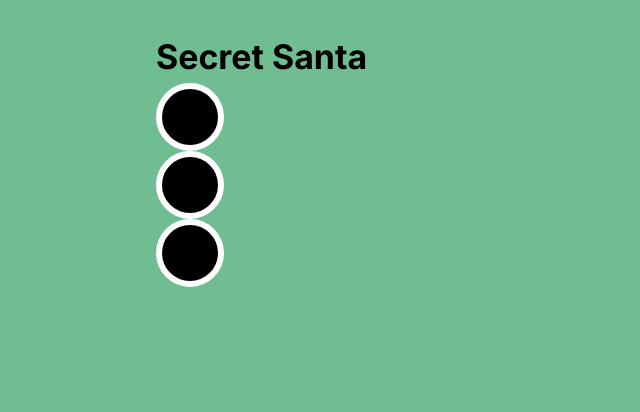
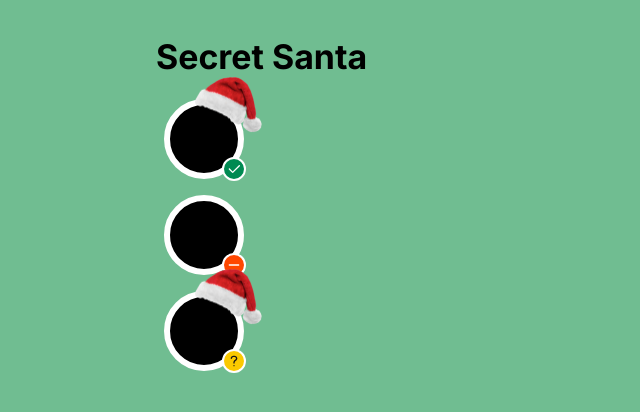
Before and after one commit to sarablom/secret-santa, a Next.js app: page / in a window 1280 px wide. Shown: the top 412 px of the page, without its empty margins (0-640 px from the left). Built offline with nearby package versions, Linux system fonts and the light colour scheme.

Commit message:
add new avatar status

```diff
--- a/src/components/Avatar/Avatar.tsx
+++ b/src/components/Avatar/Avatar.tsx
@@ -1,19 +1,35 @@
 import React from "react";
-import { AvatarWrapper, StyledStatusIndicator } from "./styles";
+import { AvatarWrapper, StyledStatusIndicator, SantaHatImage } from "./styles";
+
 import occupied from "../../../public/images/minus.svg";
 import available from "../../../public/images/check.svg";
+import unknown from "../../../public/images/question.svg";
+import santaHat from "../../../public/images/santa-hat.png";
 
 type Props = {
-	status?: "occupied" | "unknown" | "available";
+	user: User;
 };
 
-export const Avatar = ({ status }: Props) => {
+export const Avatar = ({ user }: Props) => {
+	const { status, displaySantaHat, imgUrl, firstName } = user;
+
 	return (
 		<AvatarWrapper>
-			{status && <StyledStatusIndicator
-				src={status === "occupied" ? occupied : available}
-				alt={status}
-			/>}
+			{displaySantaHat && (
+				<SantaHatImage src={santaHat} alt="Santa hat on avatar" />
+			)}
+			{status && (
+				<StyledStatusIndicator
+					src={
+						status === "occupied"
+							? occupied
+							: status === "unknown"
+							? unknown
+							: available
+					}
+					alt={`Online status: ${status}`}
+				/>
+			)}
 		</AvatarWrapper>
 	);
 };
--- a/src/components/Avatar/styles.ts
+++ b/src/components/Avatar/styles.ts
@@ -8,14 +8,27 @@ position: relative;
 	height: 68px;
 	border-radius: 50%;
 	border: 6px solid #fff;
+  margin: 16px 8px 8px;
   background: black;
-  color: white;
+  box-sizing: content-box;
   `;
 
   export const StyledStatusIndicator = styled(Image)`
     position: absolute;
-    bottom: 0;
-    right: 0;
-    width: 16px;
-    height: 16px;
+    bottom: -8px;
+    right: -8px;
+    width: 24px;
+    height: 24px;
+    box-sizing: content-box;
+    filter: drop-shadow(0 0 0 8px var(--color-background));
   `;
+
+export const SantaHatImage = styled(Image)`
+position: absolute;
+top: -28px;
+right: -24px;
+width: 66.81px;
+height: 56.17px;
+box-sizing: content-box;
+
+`;
```
Also changed, not shown: public/images/question.svg.
